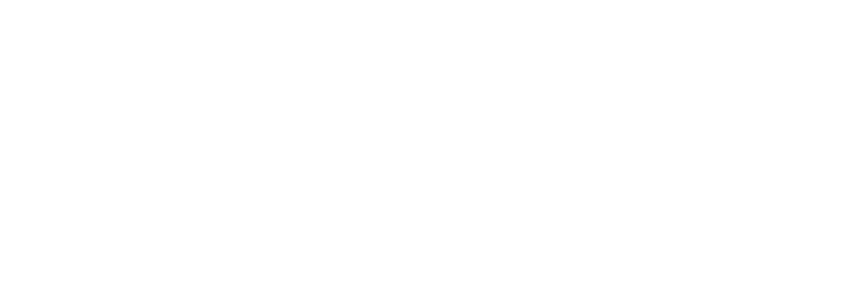
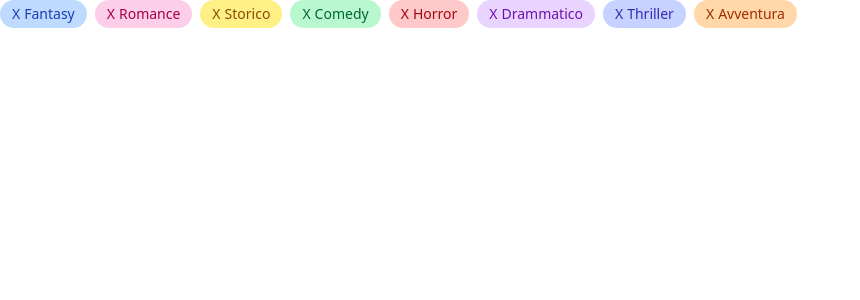
Before and after one commit to Daniele-Formisano/QuillHive---Team-Project, a React (Vite) app: page / in a window 1280 px wide. Shown: the top 300 px of the page, without its empty margins (0-860 px from the left). Built offline with nearby package versions, Linux system fonts and the light colour scheme.

Commit message:
creato componente GenreTags

```diff
--- a/src/App.jsx
+++ b/src/App.jsx
@@ -1,5 +1,17 @@
+import GenreTags from "./GenreTags";
+
 function App() {
-  return <></>;
+  const selectedGenres = [
+    "Fantasy",
+    "Romance",
+    "Storico",
+    "Comedy",
+    "Horror",
+    "Drammatico",
+    "Thriller",
+    "Avventura",
+  ];
+  return <GenreTags selectedGenres={selectedGenres} />;
 }
 
 export default App;
--- /dev/null
+++ b/src/GenreTags.jsx
@@ -0,0 +1,41 @@
+// selectedGenres sarà un array di tags selezionati che arriverà come prop da un secondo componente
+// al momento ho inserito una versione statica su App
+export default function GenreTags({ selectedGenres }) {
+  const genres = [
+    "Fantasy",
+    "Romance",
+    "Storico",
+    "Comedy",
+    "Horror",
+    "Drammatico",
+    "Thriller",
+    "Avventura",
+  ];
+
+  const genreColors = {
+    Fantasy: "bg-blue-200 text-blue-800",
+    Romance: "bg-pink-200 text-pink-800",
+    Storico: "bg-yellow-200 text-yellow-800",
+    Comedy: "bg-green-200 text-green-800",
+    Horror: "bg-red-200 text-red-800",
+    Drammatico: "bg-purple-200 text-purple-800",
+    Thriller: "bg-indigo-200 text-indigo-800",
+    Avventura: "bg-orange-200 text-orange-800",
+  };
+
+  // togliendo la riga '{selectedGenres.includes(genre) && <span className="mr-1">X</span>}' si ha il componente standard
+  return (
+    <div className="flex flex-wrap gap-2">
+      {genres.map((genre, index) => (
+        <div
+          key={index}
+          className={`flex items-center rounded-full px-3 py-1 text-sm font-medium ${genreColors[genre]}`}
+        >
+          {selectedGenres.includes(genre) && <span className="mr-1">X</span>}
+          {genre}
+        </div>
+      ))}
+    </div>
+  );
+}
+// la "X" erediterà automaticamente il colore del testo perché è all'interno dello stesso div a cui è applicato genreColors[genre].
```
